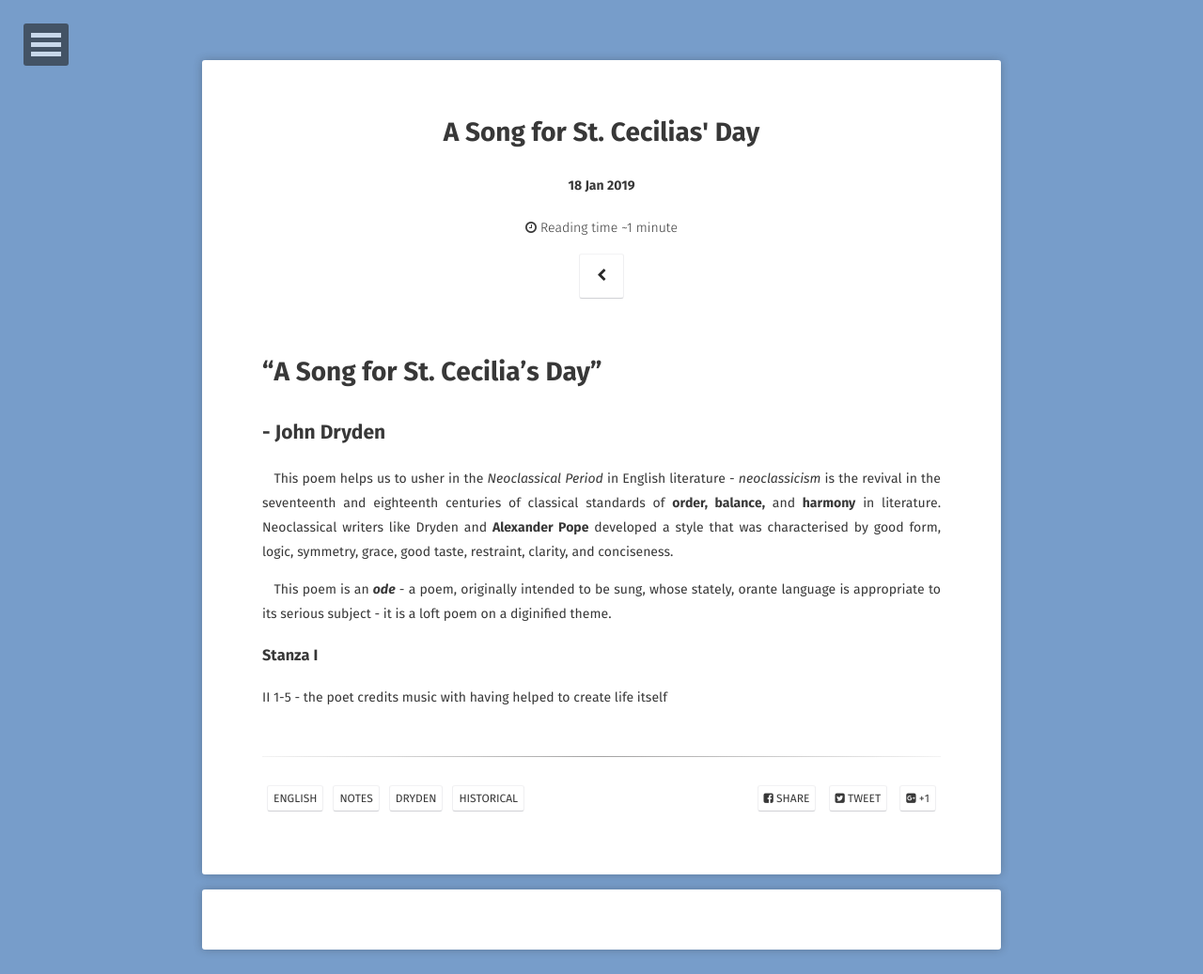
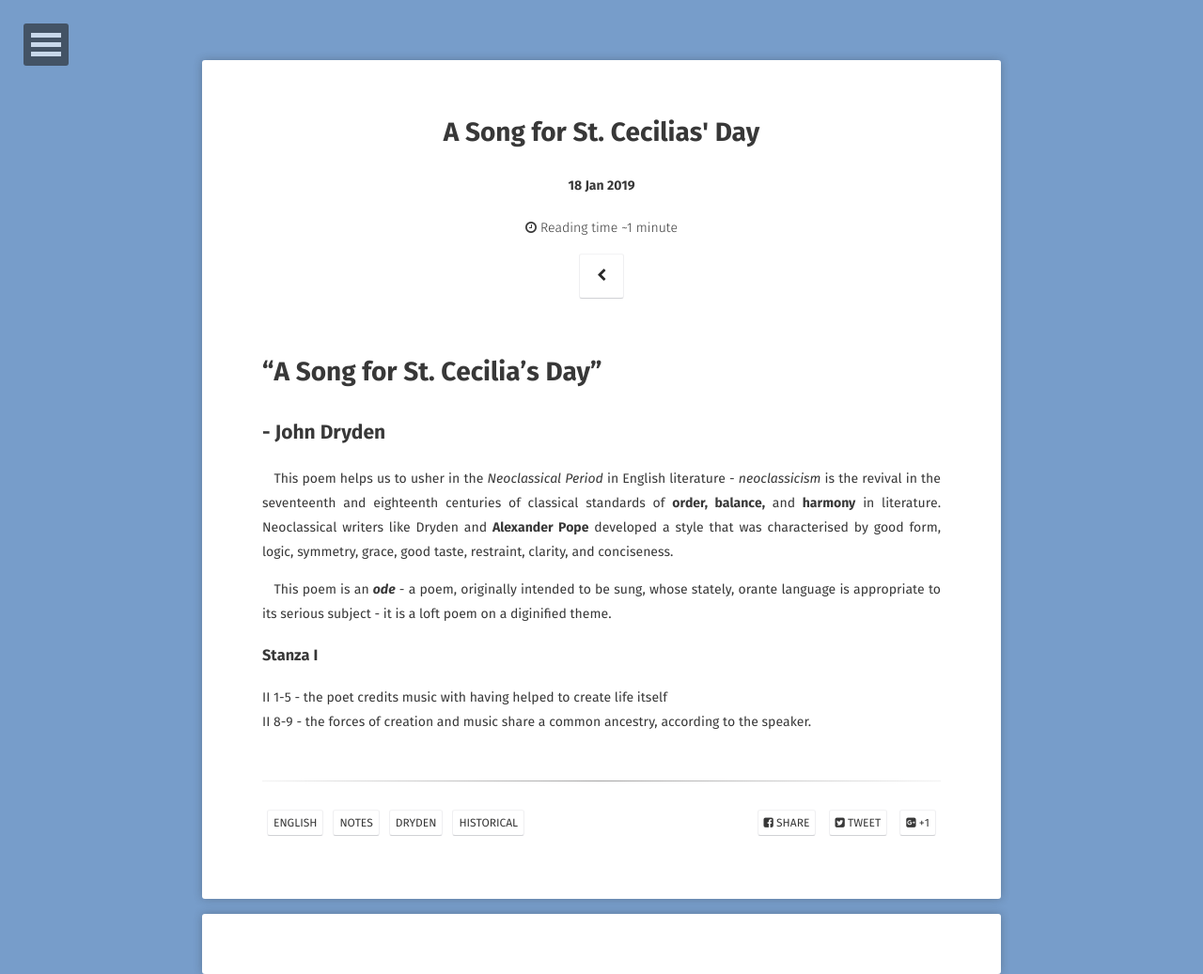
Before and after one commit to EthenStrine/site, a Jekyll site: the page built from _posts/2019-01-18-a-song-for-st-cecilias-day.md, in a window 1280 px wide. Shown: the whole page at 94% size. Built offline with Jekyll 4.4.1, drawn with Linux system fonts in a browser that asks for light colours; some web fonts are replaced; comment, search, counter and statistics services are not loaded.

Commit message:
Update 2019-01-18-a-song-for-st-cecilias-day.md

```diff
--- a/_posts/2019-01-18-a-song-for-st-cecilias-day.md
+++ b/_posts/2019-01-18-a-song-for-st-cecilias-day.md
@@ -19,3 +19,4 @@ comments: true
 
 ### Stanza I
 II 1-5 - the poet credits music with having helped to create life itself
+II 8-9 - the forces of creation and music share a common ancestry, according to the speaker.
```
